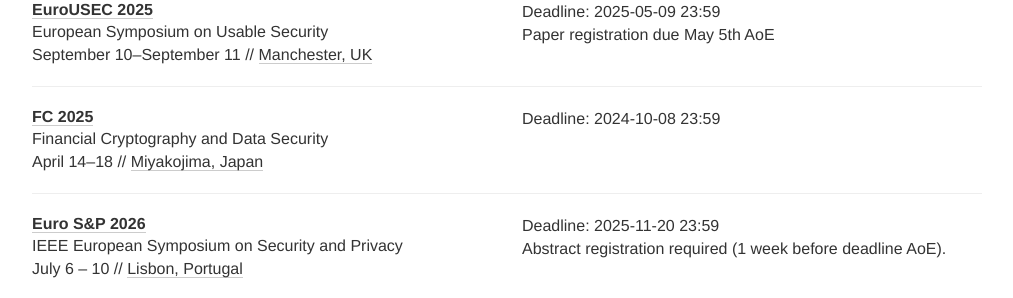
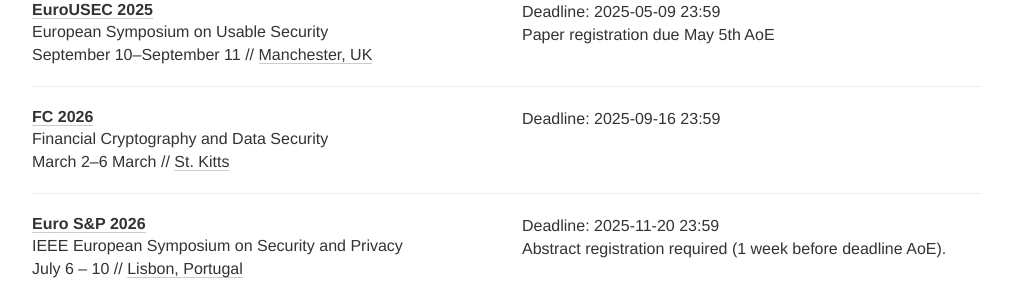
Before and after one commit to sec-deadlines/sec-deadlines.github.io, a Jekyll site: the page built from index.html, in a window 1280 px wide and 900 px high, scrolled down 2354 px. Shown: the part 152-450 px from the top of the window, without its empty margins (133-1146 px from the left). Built offline with Jekyll 4.4.1, drawn with Linux system fonts in a browser that asks for light colours; nearby versions of some CDN libraries; comment, search, counter and statistics services are not loaded.

Commit message:
Update FC'26

```diff
--- a/_data/conferences.yml
+++ b/_data/conferences.yml
@@ -125,11 +125,11 @@
 
 - name: FC
   description: Financial Cryptography and Data Security
-  year: 2025
-  link: https://fc25.ifca.ai
-  deadline: ["2024-10-08 23:59"]
-  date: April 14-18
-  place: Miyakojima, Japan
+  year: 2026
+  link: https://fc26.ifca.ai
+  deadline: ["2025-09-16 23:59"]
+  date: March 2–6 March
+  place: St. Kitts
   tags: [SEC, CRYPTO, CONF]
 
 - name: Euro S&P
```
